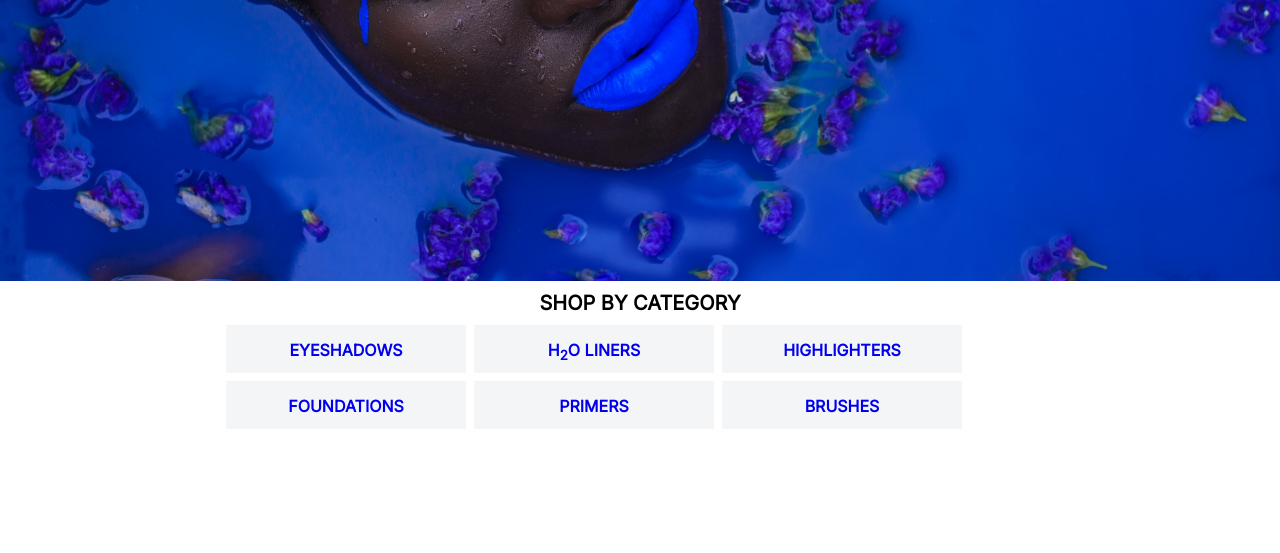
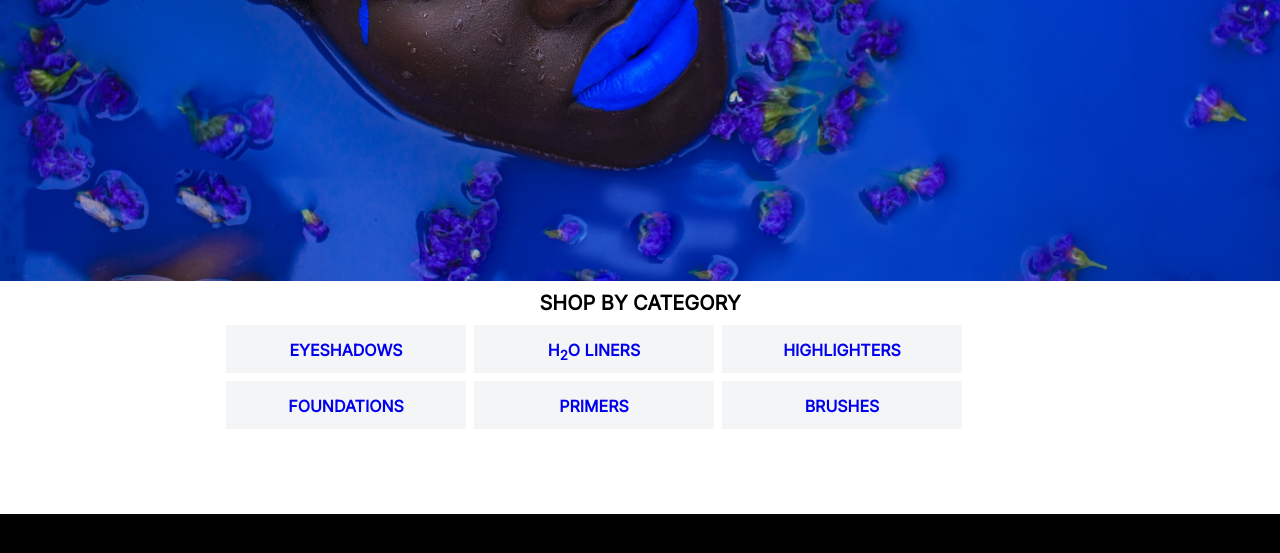
Before and after one commit to road2rhodes/makeup-store-landing-page, a plain HTML site: page index.html in a window 1280 px wide. Shown: the part 617-1170 px from the top of the page. Before the commit the page ends 1046 px from the top, so only its background shows below. Drawn offline with Linux system fonts and the light colour scheme.

Commit message:
Add height to fix overlap between footer and shop-links

```diff
--- a/styles.css
+++ b/styles.css
@@ -33,13 +33,25 @@ header {
   height: 54px;
 }
 
+footer {
+  display: flex;
+  align-items: center;
+  background-color: var(--BLACK);
+  color: white;
+  width: 100%;
+  height: 54px;
+  position: relative;
+  bottom: 0;
+}
+
 .shop-category-all-container {
   display: flex;
   flex-direction: column;
   width: 868px;
+  height: 233px;
   padding: 0 16px;
   text-align: center;
-  margin: 1em auto;
+  margin: 0 auto;
 }
 
 #current-sales {
```
